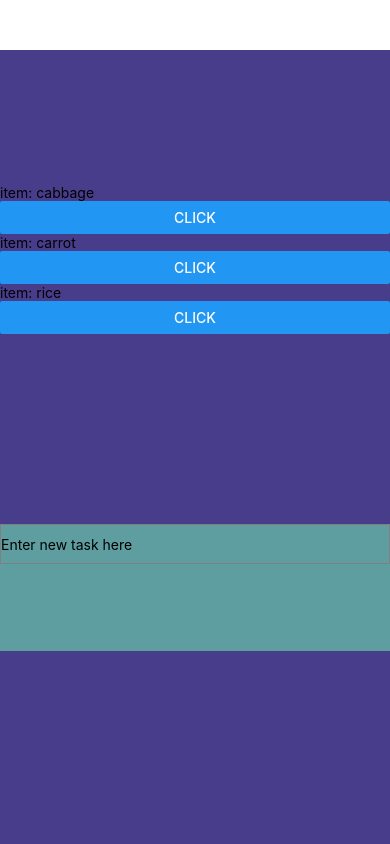
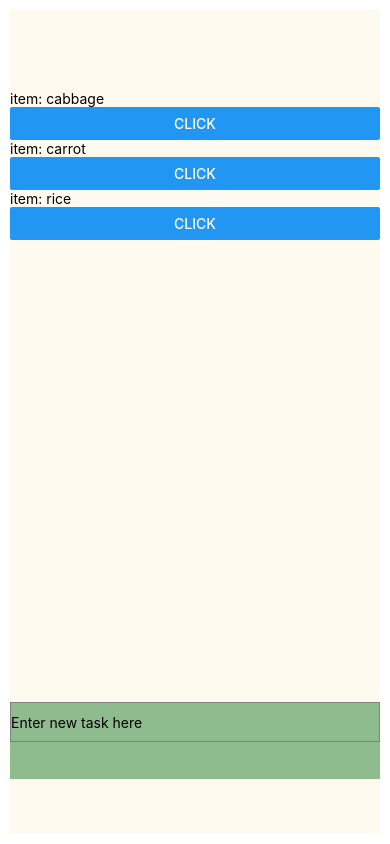
Before and after one commit to Elizabeth-W-Huang/ToDoList, a React Native app: screen / in a window 390 px wide. Built offline with nearby package versions, Linux system fonts and the light colour scheme.

Commit message:
style some listview

```diff
--- a/src/TaskList.js
+++ b/src/TaskList.js
@@ -44,15 +44,7 @@ export default class TaskList extends React.Component {
   render() {
     return (
       <View style = {styles.container}>
-        <SafeAreaView >
-          {/* {this.state.tasks.map(task => (
-            <Task
-              key={task.ID}
-              name={task.name}
-              ID = {task.ID}
-              deleteTask={this.deleteTask}
-            />
-          ))} */}
+        <SafeAreaView style = {styles.list_item}>
           <FlatList
 
             data = {this.state.tasks}
@@ -85,21 +77,26 @@ export default class TaskList extends React.Component {
 
 const styles = StyleSheet.create({
   container: {
-    justifyContent: 'space-around',
-    paddingTop: '10%',
-    paddingBottom: '10%',
-    marginTop: 50,
-    flex: 1,
+    alignItems: "stretch",
+    margin:10,
+    flex:5,
     flexDirection: 'column',
-    backgroundColor: 'darkslateblue',
+    backgroundColor: 'floralwhite',
+  },
+  list_item:{
+    flex:8,
+    marginTop:80,
+    padding:10,
+    flexDirection: 'column'
   },
   buttomPlace: {
-    flex: 0.25,
-    backgroundColor: 'cadetblue',
+    flex:1,
+    backgroundColor: 'darkseagreen',
     marginBottom: '15%',
   },
   input: {
-    height: 50,
+    height: 1,
+
     backgroundColor: 'white',
   }
 });
```
